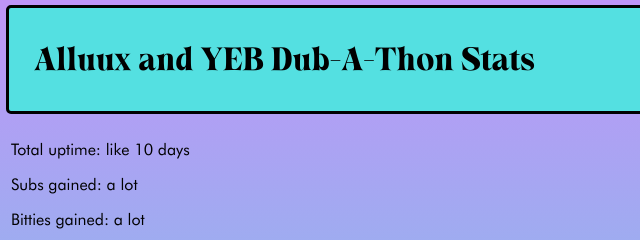
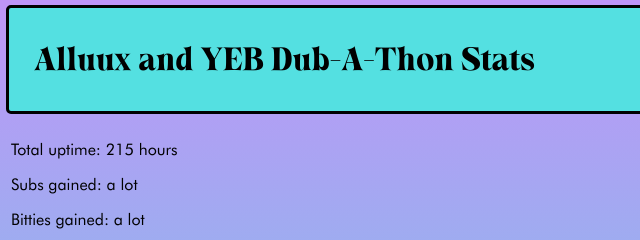
Before and after one commit to dranelol/dubathon, a website built with Parcel: page src/index.html in a window 1280 px wide. Shown: the top 240 px of the page, 225-865 px from the left. Built offline with nearby package versions, Linux system fonts and the light colour scheme.

Commit message:
text update

```diff
--- a/src/index.html
+++ b/src/index.html
@@ -48,7 +48,7 @@
         </div>
         <div class="bottom">
           <div class="info-container">
-            <p> Total uptime: like 10 days</p>
+            <p> Total uptime: 215 hours</p>
             <p> Subs gained: a lot</p>
             <p> Bitties gained: a lot</p>
             <p> Donos gained: a lot</p>
```
